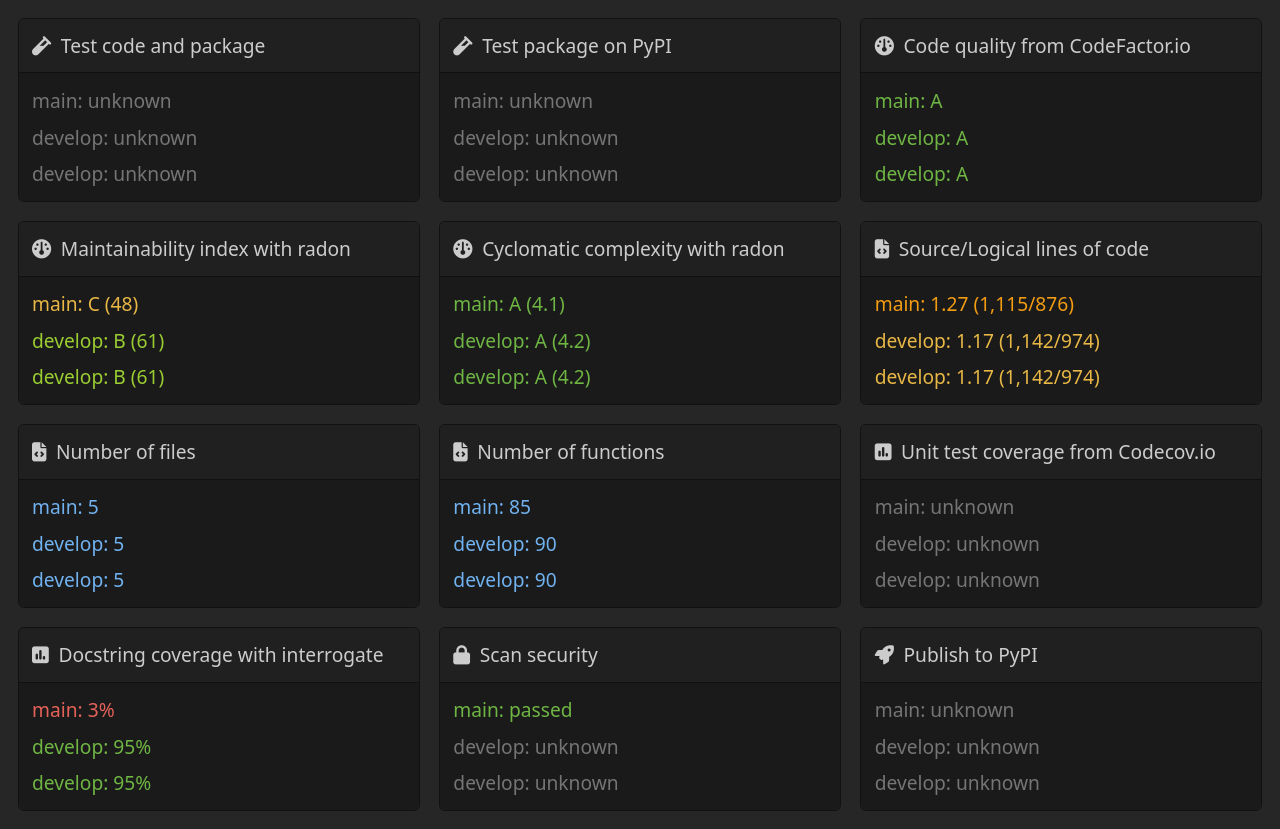
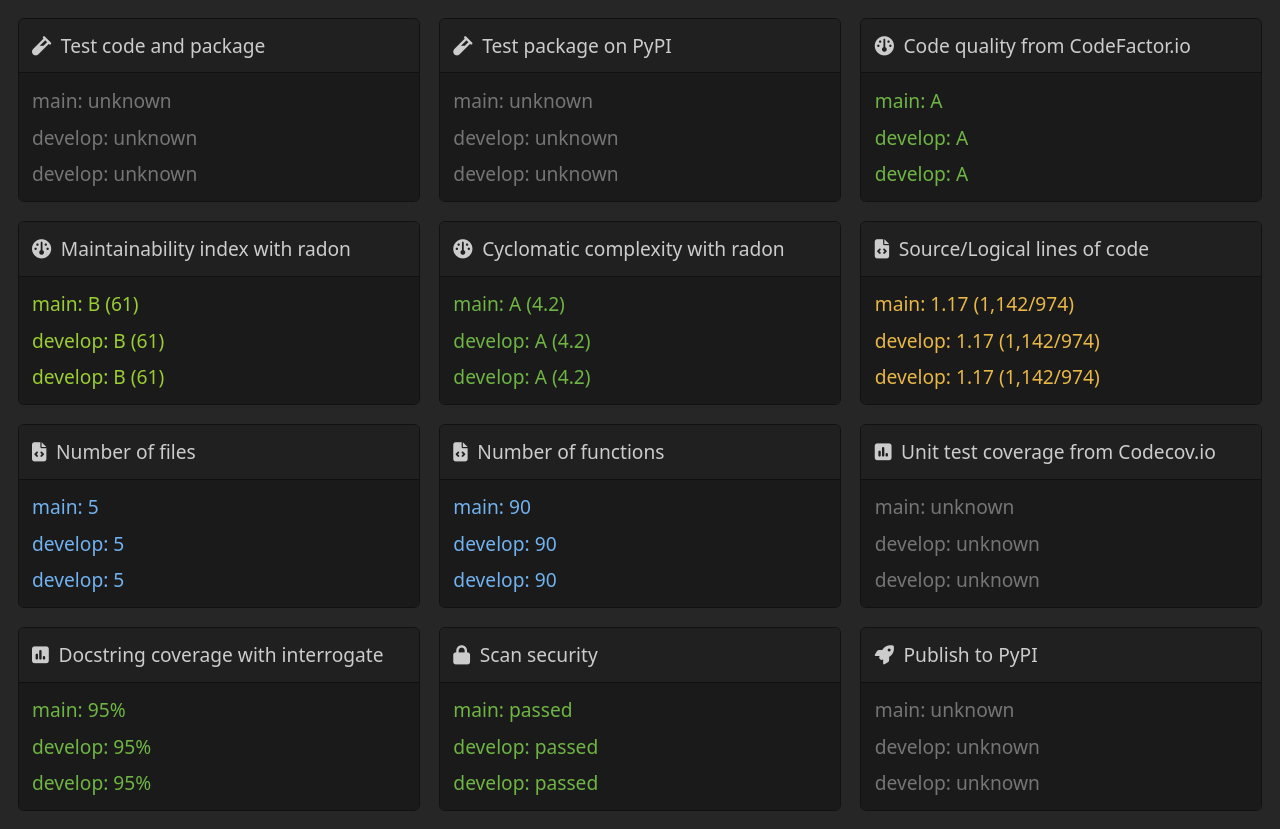
Before and after one commit to enhantica/dashboard, a plain HTML site: page badgery/develop/index.html in a window 1280 px wide. Drawn offline with Linux system fonts and the light colour scheme.

Commit message:
deploy: enhantica/badgery@6b26a8fa22fd71980ef9bafaa2123530748e1baa

```diff
--- a/badgery/develop/index.html
+++ b/badgery/develop/index.html
@@ -102,7 +102,7 @@
 <div class="card">
   <div class="label"><i class="fas fa-gauge"></i>Maintainability index with radon</div>
   <div class="values">
-<span class="yellow">main: C (48)</span>
+<span class="yellow-green">main: B (61)</span>
 <span class="yellow-green">develop: B (61)</span>
 <span class="yellow-green">develop: B (61)</span>
   </div>
@@ -110,7 +110,7 @@
 <div class="card">
   <div class="label"><i class="fas fa-gauge"></i>Cyclomatic complexity with radon</div>
   <div class="values">
-<span class="green">main: A (4.1)</span>
+<span class="green">main: A (4.2)</span>
 <span class="green">develop: A (4.2)</span>
 <span class="green">develop: A (4.2)</span>
   </div>
@@ -118,7 +118,7 @@
 <div class="card">
   <div class="label"><i class="fas fa-file-code"></i>Source/Logical lines of code</div>
   <div class="values">
-<span class="orange">main: 1.27 (1,115/876)</span>
+<span class="yellow">main: 1.17 (1,142/974)</span>
 <span class="yellow">develop: 1.17 (1,142/974)</span>
 <span class="yellow">develop: 1.17 (1,142/974)</span>
   </div>
@@ -134,7 +134,7 @@
 <div class="card">
   <div class="label"><i class="fas fa-file-code"></i>Number of functions</div>
   <div class="values">
-<span class="blue">main: 85</span>
+<span class="blue">main: 90</span>
 <span class="blue">develop: 90</span>
 <span class="blue">develop: 90</span>
   </div>
@@ -150,7 +150,7 @@
 <div class="card">
   <div class="label"><i class="fas fa-square-poll-vertical"></i>Docstring coverage with interrogate</div>
   <div class="values">
-<span class="red">main: 3%</span>
+<span class="green">main: 95%</span>
 <span class="green">develop: 95%</span>
 <span class="green">develop: 95%</span>
   </div>
@@ -159,8 +159,8 @@
   <div class="label"><i class="fas fa-lock"></i>Scan security</div>
   <div class="values">
 <span class="green">main: passed</span>
-<span class="gray">develop: unknown</span>
-<span class="gray">develop: unknown</span>
+<span class="green">develop: passed</span>
+<span class="green">develop: passed</span>
   </div>
 </div>
 <div class="card">
```
